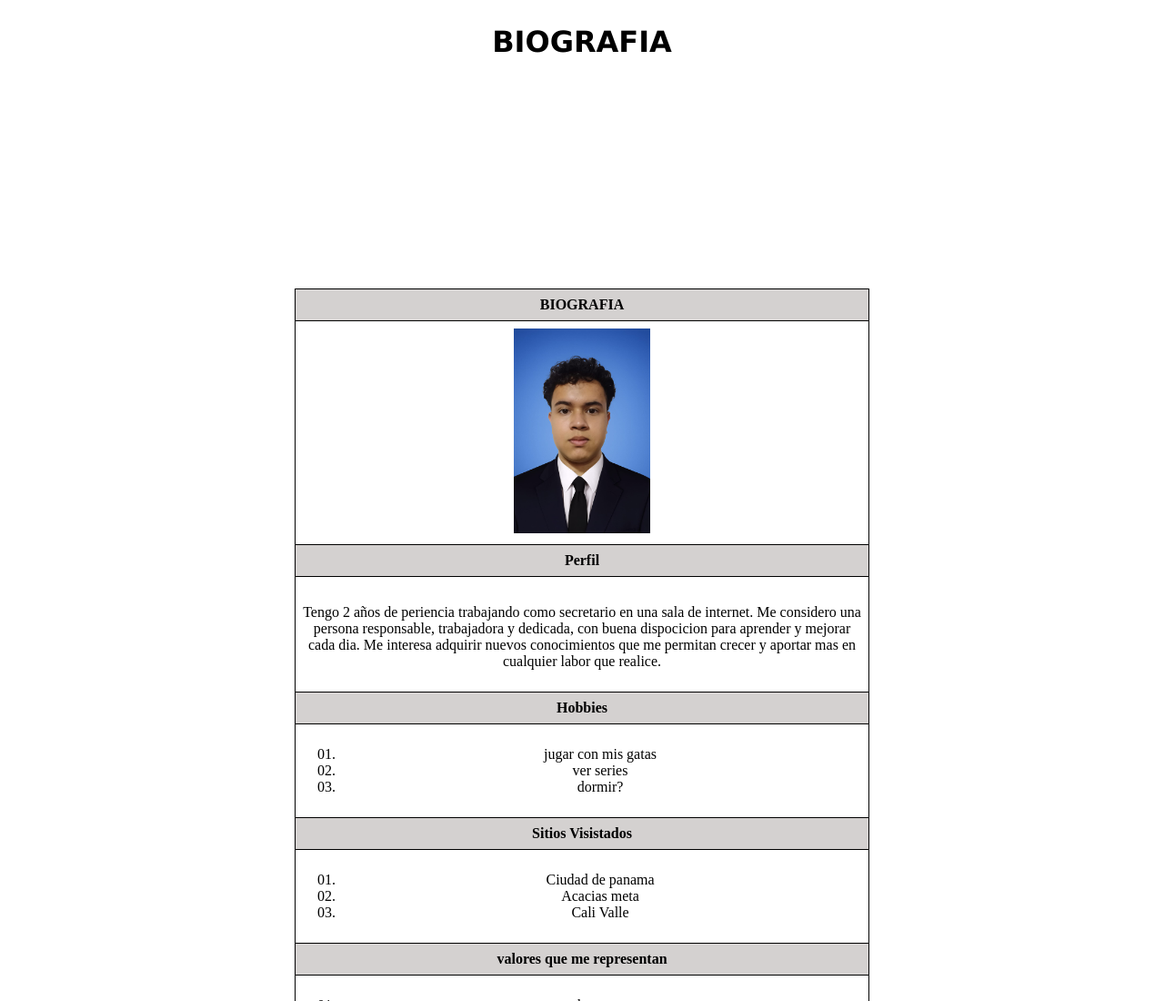
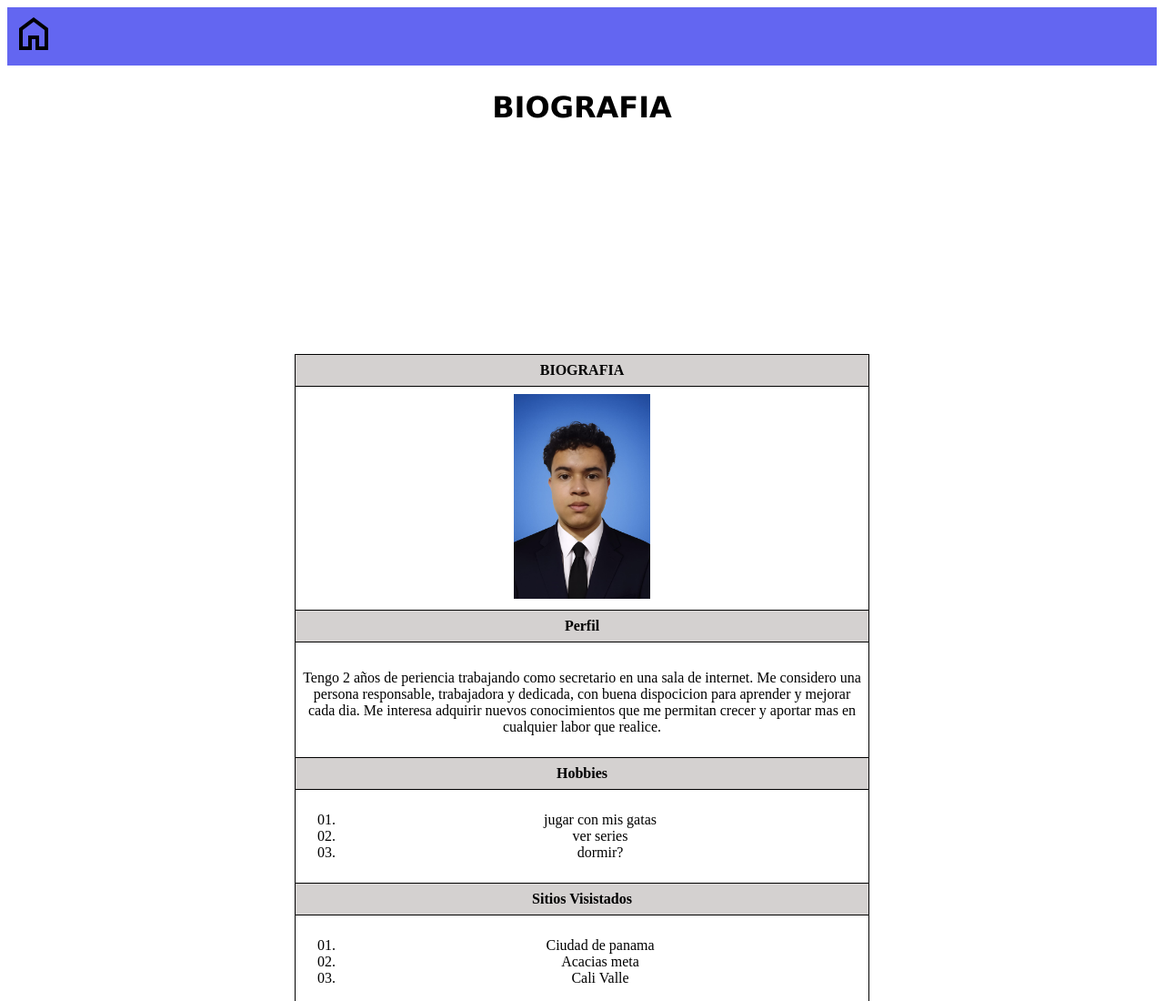
Before and after one commit to pineda1499/entrega-2, a plain HTML site: page biografia.html in a window 1280 px wide. Shown: the top 1100 px of the page at 91% size. Drawn offline with nearby package versions, Linux system fonts and the light colour scheme.

Commit message:
ajuste de texto

```diff
--- a/biografia.html
+++ b/biografia.html
@@ -4,6 +4,7 @@
     <meta charset="UTF-8">
     <meta name="viewport" content="width=device-width, initial-scale=1.0">
     <title>BIOGRAFIA</title>
+    <link rel="stylesheet" href="https://fonts.googleapis.com/css2?family=Material+Symbols+Outlined:opsz,wght,FILL,GRAD@20..48,100..700,0..1,-50..200&icon_names=home" />
      <style>
         div{
             text-align: right;
@@ -54,13 +55,32 @@
             font-family: Verdana, Geneva, Tahoma, sans-serif;
             font-size: 2em;
         }
+        header{
+            background-color: #6366f1;
+            color: rgb(0, 0, 0);
+            text-align: left;
+            padding: 5px;
+            font-family: 'Lucida Sans', 'Lucida Sans Regular', 'Lucida Grande', 'Lucida Sans Unicode', Geneva, Verdana, sans-serif;
+            font-size: 1.5em;
+        }
+        .material-symbols-outlined {
+            font-variation-settings:
+                'FILL' 0,
+                'wght' 400,
+                'GRAD' 0,
+                'opsz' 24;
+            font-size: 48px;
+            color: black;
+        }
+</style>
      </style>
 
 
 </head>
-
+<header>
+    <a href="index.html"><span class="material-symbols-outlined">home</span></a>
+</header>
 <body>
-
 <h2 >BIOGRAFIA</h2>
         <div align="center"></div>
         <table>
--- a/style.css
+++ b/style.css
@@ -79,12 +79,16 @@ div {
     margin: 16px 0;
 }
 header {
-    background-color: #6366f1;
-    color: white;
-    text-align: center;
-    padding: 2em 1em 1em 1em;
-    border-radius: 0 0 16px 16px;
-    box-shadow: 0 2px 8px rgba(99,102,241,0.08);
+        background-color: #6366f1;
+        color: #000000;
+        display: flex;
+        align-items: center;
+        justify-content: center;
+        height: 80px;
+        border: none;
+        box-shadow: none;
+        text-align: center;
+        font-size: 1.5em;
 }
 h1 {
     font-family: 'Roboto', Impact, Haettenschweiler, 'Arial Narrow Bold', sans-serif;
```
Also changed, not shown: index.html (+1 -7 lines), imagenes/home_24dp_E3E3E3_FILL0_wght400_GRAD0_opsz24.png (added), imagenes/s.png (added).
